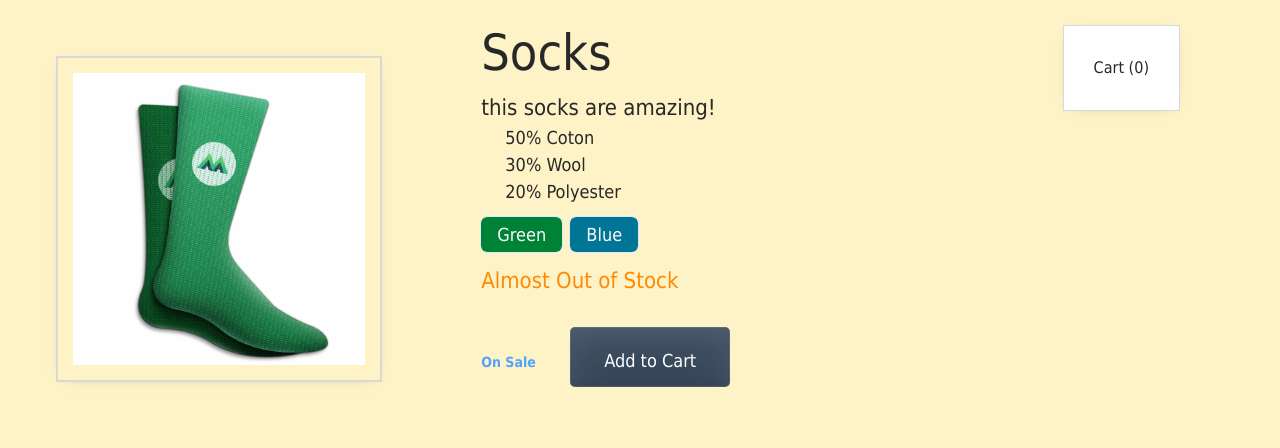
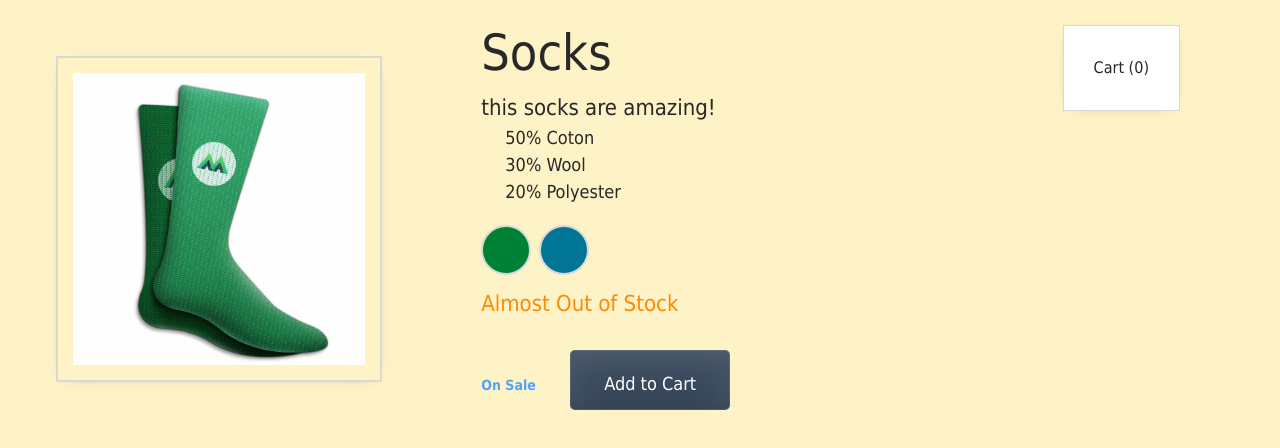
Before and after one commit to marwen-mrabti/vue-mastery-product-page, a Vue app: page / in a window 1280 px wide. Shown: the top 448 px of the page. Built offline with nearby package versions, Linux system fonts and the light colour scheme.

Commit message:
l6: style and class binding

```diff
--- a/src/App.vue
+++ b/src/App.vue
@@ -11,7 +11,7 @@ const details = ref(['50% coton', '30% wool', '20% polyester'])
 
 const variants = ref([
   { id: 2234, color: 'green', imageUrl: GreenSocksImg },
-  { id: 2235, color: 'blue' },
+  { id: 2235, color: 'blue', imageUrl: BlueSocksImg },
 ])
 
 const productImg = ref(GreenSocksImg)
@@ -22,12 +22,8 @@ const addToCart = () => {
   cart.value.push(product.value)
 }
 
-const setProductImage = (variant: string) => {
-  if (variant === 'green') {
-    productImg.value = GreenSocksImg
-  } else {
-    productImg.value = BlueSocksImg
-  }
+const setProductImage = (variantImg: string) => {
+  productImg.value = variantImg
 }
 </script>
 
@@ -41,6 +37,7 @@ const setProductImage = (variant: string) => {
             :src="productImg"
             alt="socks with vue mastery logo"
             class="transition-all duration-200 ease-linear"
+            :class="!inventory && 'out-of-stock-img'"
           />
         </div>
         <div class="product-info">
@@ -55,22 +52,35 @@ const setProductImage = (variant: string) => {
             <li
               v-for="variant in variants"
               :key="variant.id"
-              @mouseover="setProductImage(variant.color)"
-              @mouseout="setProductImage('green')"
-              class="outline-1 capitalize text-gray-50 font-medium outline-blue-100 w-fit px-4 py-1 rounded-md cursor-pointer"
+              @mouseover="setProductImage(variant.imageUrl)"
+              class="px-4 py-1 cursor-pointer color-circle"
               :class="variant.color === 'green' ? 'bg-green-700' : 'bg-cyan-700'"
             >
-              {{ variant.color }}
+              <span class="sr-only">
+                {{ variant.color }}
+              </span>
             </li>
           </ul>
 
           <p v-if="inventory > 10" class="text-green-400">In Stock</p>
-          <p v-else-if="inventory <= 10" class="text-orange-400">Almost Out of Stock</p>
+          <p v-else-if="inventory <= 10 && inventory > 0" class="text-orange-400">
+            Almost Out of Stock
+          </p>
           <p v-else class="text-red-400">Out of Stock</p>
-          <small v-show="onSale" class="text-sm text-blue-400 font-semibold capitalize">
+          <small
+            v-show="onSale && inventory > 0"
+            class="text-sm text-blue-400 font-semibold capitalize"
+          >
             On Sale
           </small>
-          <button class="button hover:brightness-90" @click="addToCart">Add to Cart</button>
+          <button
+            class="button"
+            @click="addToCart"
+            :disabled="!inventory"
+            :class="!inventory && 'disabled-button'"
+          >
+            Add to Cart
+          </button>
         </div>
       </div>
     </div>
--- a/src/assets/main.css
+++ b/src/assets/main.css
@@ -43,7 +43,7 @@ body {
   border-radius: 50%;
 }
 
-.disabledButton {
+.disabled-button {
   background-color: #d8d8d8;
   cursor: not-allowed;
 }
```
